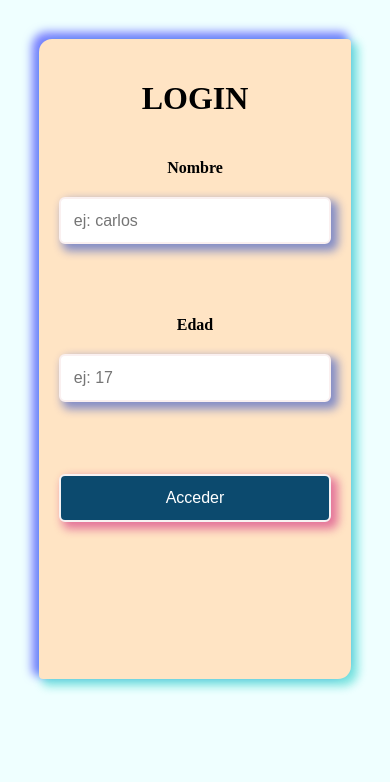
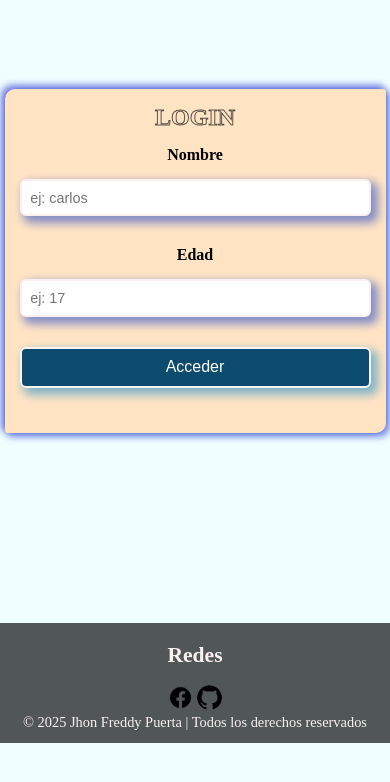
Before and after one commit to jpuerta23/sistema_interactivo, a plain HTML site: page index.html in a window 390 px wide. Drawn offline with Linux system fonts and the light colour scheme.

Commit message:
feat:wip

```diff
--- a/css/stylees.css
+++ b/css/stylees.css
@@ -1,33 +1,42 @@
+*{
+    margin: 0;
+
+    border: 0;
+}
 body{
     display: flex;
-    margin: 0;
+    flex-direction: column;
     border: 0;
-    align-items: center;
-    justify-content: center;
-    padding: 10%;
+    place-content: center;
+    text-align: center;
+    place-items: center;
+    padding-top: 5%;
     background-color: #00ffff10;
 
-
-
 }
-
+/*estlos de la tarjeta del login*/
 main{
     font-family: 'Times New Roman', Times, serif;
     text-align: center;
     display: flex;
     height: 600px;
     width: 600px;
-    box-shadow: inset;
     flex-direction: column;
     gap: 20px;
-
     background-color: #ffe4c4;
     border-radius: 13px 4px;
     padding: 20px;
-    box-shadow: 5px 5px 10px 2px rgba(4, 201, 191, 0.493),
-    -5px -5px 10px 2px rgba(4, 0, 255, 0.5);
+    box-shadow: 5px 5px 10px 2px #04c9bf7e,
+    -5px -5px 10px 2px #04c9bf7e;
+    margin-bottom: 68px;
+
 }
+/* estilos para el formulario*/
 
+h1{
+    -webkit-text-stroke: 1px #141414b2;
+    color: transparent;
+}
 
 main label{font-weight: bold;
 
@@ -51,9 +60,111 @@ main button {
     font-size: 1em;
     border-radius: 6px;
     cursor: pointer;
-    box-shadow: 5px 5px 10px 2px #c904707e;
+    box-shadow: 5px 5px 10px 2px #0481c97e;
     transition: background-color 0.3s ease;
 }
 main button:hover {
 background-color: #16690bbb;
 }
+/*para color alos mensajes */
+#correct{
+    font-family: Georgia, 'Times New Roman', Times, serif;
+    color: #5aa86b;
+}
+
+#error-name,
+#error-age{
+    font-family: Georgia, 'Times New Roman', Times, serif;
+    color: red;
+}
+/* estilos del footer */
+footer{
+    text-align: center;
+    background-color: #000000a8;
+    color: #faf0f0;
+    width: 1920px;
+    height: 120px;
+
+
+}
+
+img {
+    height: 30px;
+    width: 30px;
+    border-radius: 13px;
+    transition: all 0.5s ease;
+}
+@media (max-width: 780px){
+    body{ place-content: center;
+        text-align: center;
+        place-items: center;
+
+    }
+    main {
+        width: 480px;
+    }
+    footer{
+        position: relative;
+        top: 150px;
+        width: 480px;
+        border-radius: 13px;
+    }
+
+}
+
+@media (max-width: 480px){
+    body {
+    padding-top: 10%;
+    background-color: #00ffff10;
+    margin-top: 50px;
+    display: flex;
+    flex-direction: column;
+
+
+    }
+
+    main {
+    width: 90vw; /* ancho casi completo del viewport */
+    height: auto; /* altura automática para contenido flexible */
+    padding: 15px;
+    gap: 15px;
+    border-radius: 10px 3px;
+    box-shadow: 3px 3px 7px 1px #0418c97e,
+                -3px -3px 7px 1px #0704c97e;
+    margin-bottom: 40px;
+    }
+
+    main h1 {
+    font-size: 1.5rem;
+    }
+
+    main label {
+    font-size: 1rem;
+    }
+
+    main input,
+    main textarea {
+    font-size: 0.9rem;
+    padding: 0.6em;
+    }
+
+    main button {
+    font-size: 1rem;
+    padding: 0.6em;
+    }
+
+
+    footer {
+    width: 100vw;
+    height: 80px;
+    font-size: 0.9rem;
+    padding: 20px;
+
+
+    }
+
+    img {
+    height: 25px;
+    width: 25px;
+    }
+}
--- a/index.html
+++ b/index.html
@@ -3,6 +3,15 @@
 <head>
 <meta charset="UTF-8">
 <meta name="viewport" content="width=device-width, initial-scale=1.0">
+<meta name="description" content="Login Jhon Freddy Puerta, desarrollador web.">
+<meta name="keywords" content="riwi, entrenamiento, desarrollador, barranquilla, Login, programación">
+<meta name="author" content="Jhon Freddy Puerta">
+<meta name="designer" content="Jhon">
+<meta name="organization" content="Riwi">
+<meta name="copyright" content="2025 | Todos los derechos reservados">
+<meta name="robots" content="index, follow">
+<meta name="googlebot" content="index, follow">
+<meta name="revisit-after" content="15 days">
 <title>Sistema Interactivo</title>
 <link rel="stylesheet" href="./css/stylees.css">
 </head>
@@ -19,12 +28,24 @@
     <p id="error-age" class="error-message"></p>
 
     <button class="btn-submit">Acceder</button>
+    <p id="correct"></p>
 
 
     <section class="Login" id="Login-btn"></section>
 
 </main>
 
+
+<footer>
+
+    <h2>Redes</h2>
+    <br>
+    <a href="www.facebook.com"><img src="./icon/face.webp" alt="icon facebok"></a>
+    <a href="https://github.com/jpuerta23/sistema_interactivo/tree/develop"><img src="./icon/icon githuib.png"alt="icon git hub"></a>
+
+    <p>&copy; 2025 Jhon Freddy Puerta | Todos los derechos reservados</p>
+</footer>
+
 <script src="./js/sistema_interactivo.js"></script>
 </body>
 </html
--- a/js/sistema_interactivo.js
+++ b/js/sistema_interactivo.js
@@ -4,6 +4,7 @@ document.addEventListener('DOMContentLoaded', function () {
     const inputAge = document.getElementById('age');
     const errorName = document.getElementById('error-name');
     const errorAge = document.getElementById('error-age');
+    const correct = document.getElementById('correct')
 
     btnAcceder.addEventListener('click', function () {
         const nameValue = inputName.value.trim();
@@ -32,9 +33,19 @@ document.addEventListener('DOMContentLoaded', function () {
             isValid = false;
         }
 
-        // Si todo está bien
-        if (isValid) {
-            document.getElementById('Login-btn').textContent =  `¡Bienvenido/a, ${nameValue}! Edad: ${ageValue} años. `;
+
+
+
+           // Mostrar mensaje si todo es válido
+            if (isValid) {
+            if (Number(ageValue) >= 18) {
+                correct.textContent = `¡Bienvenido/a, ${nameValue}! Tienes ${ageValue} años, eres mayor de edad ¡Sigue Desarrollando!`;
+            } else {
+                correct.textContent = `Hola, ${nameValue}. Tienes ${ageValue} años, eres menor de edad ¡Sigue aprendiendo y disfrutando del código!.`;
+            }
         }
+
+        document.getElementById("name").value = "";
+        document.getElementById("age").value = "";
     });
 });
```
Also changed, not shown: icon/face.webp (added), icon/icon githuib.png (added), 1 other file.
